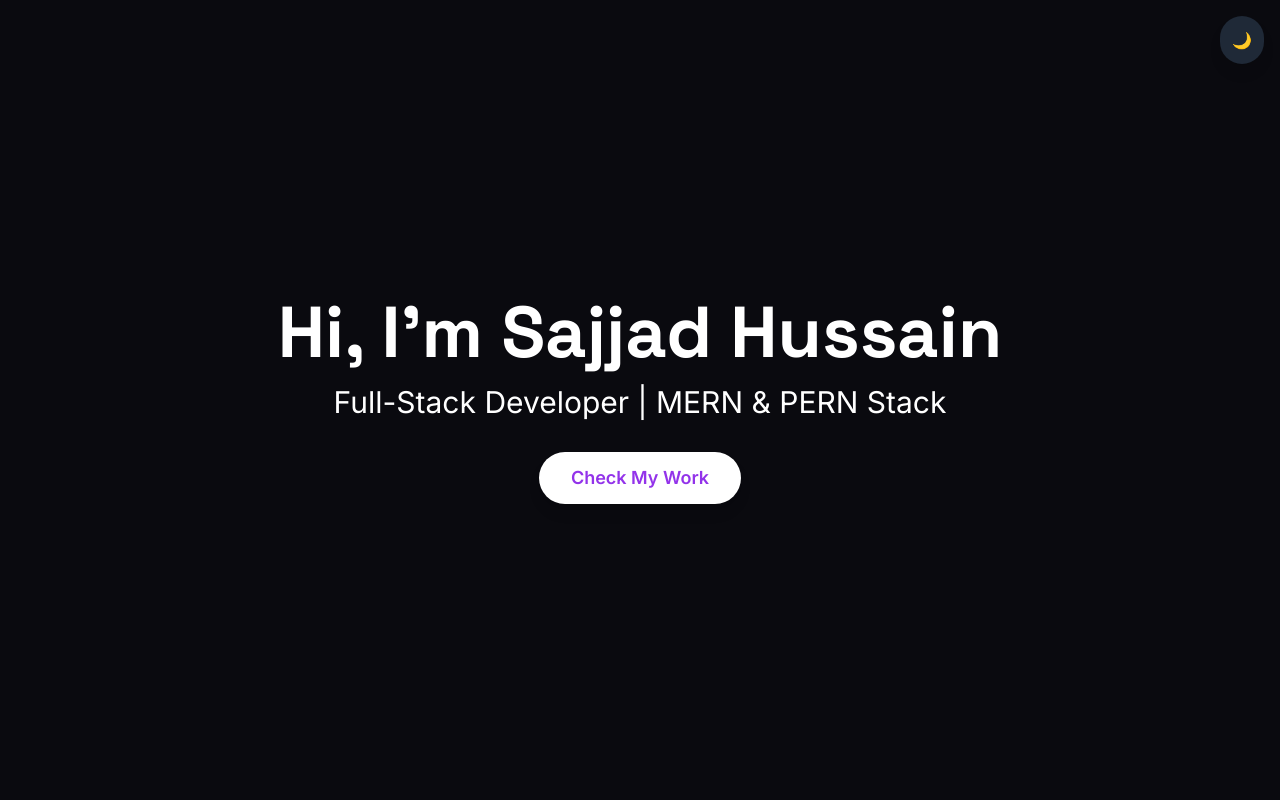
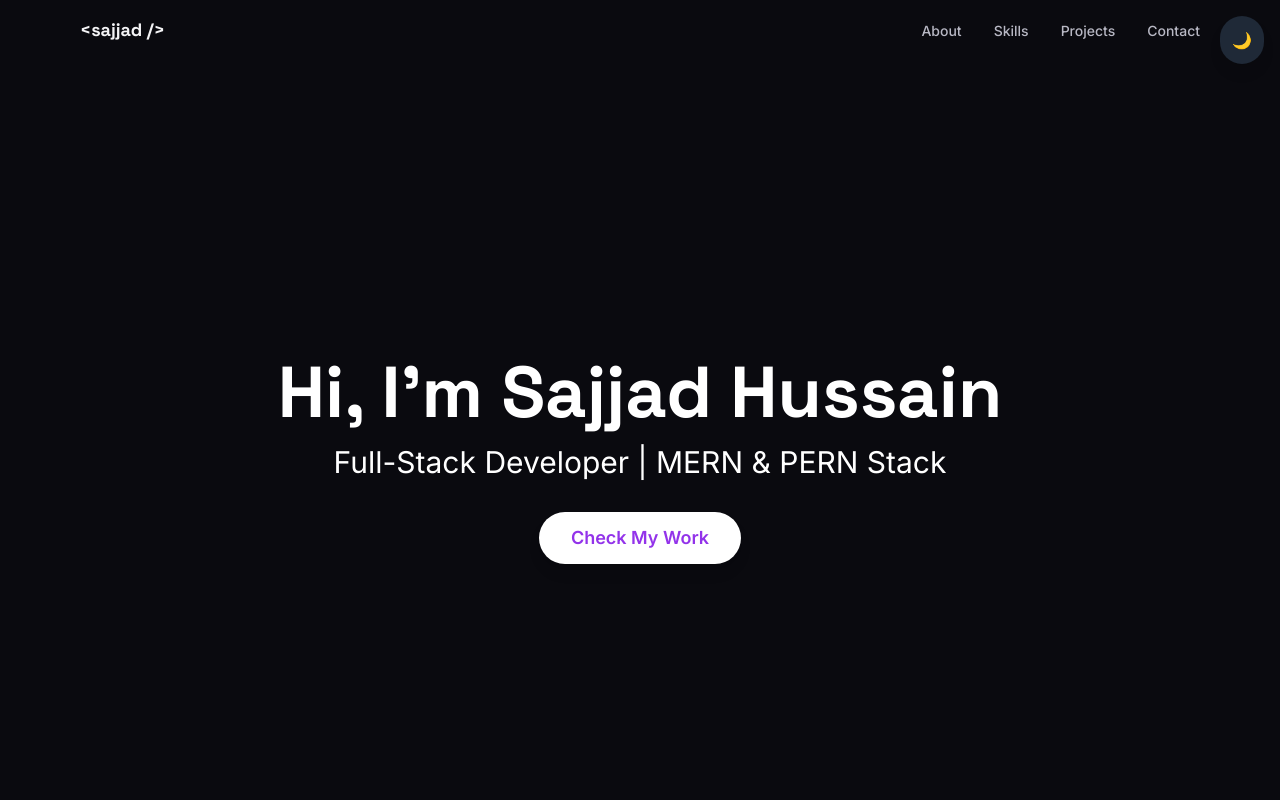
Before and after one commit to sajad-husain/portfolio-website, a React (Vite) app: page / in a window 1280 px wide. Shown: the top 800 px of the page. Built offline with nearby package versions, Linux system fonts and the light colour scheme.

Commit message:
feat: navbar component with section links

```diff
--- a/src/App.jsx
+++ b/src/App.jsx
@@ -1,4 +1,5 @@
 import useTheme from "./hooks/useTheme";
+import Navbar from "./components/Navbar";
 import Hero from "./components/Hero";
 import About from "./components/About";
 import Skills from "./components/Skills";
@@ -19,6 +20,8 @@ function App() {
             </a>
 
             <div>
+                <Navbar />
+
                 <button
                     onClick={toggleDarkMode}
                     className="fixed top-4 right-4 z-50 bg-gray-800 dark:bg-white text-white dark:text-gray-800 p-3 rounded-full shadow-lg hover:scale-110 transition-transform duration-200"
@@ -28,8 +31,7 @@ function App() {
                 </button>
 
                 <main id="main-content">
-                    <Hero />
-                    <About />
+                    <Hero />                    <About />
                     <Skills />
                     <Projects />
                     <Contact />
--- a/src/components/About.jsx
+++ b/src/components/About.jsx
@@ -1,6 +1,7 @@
 function About() {
     return (
         <section
+            id="about"
             className="section-container bg-gray-50 dark:bg-gray-800"
             aria-labelledby="about-title"
         >
--- a/src/components/Contact.jsx
+++ b/src/components/Contact.jsx
@@ -70,6 +70,7 @@ function Contact() {
 
     return (
         <section
+            id="contact"
             className="section-container bg-white dark:bg-gray-900"
             aria-labelledby="contact-title"
         >
--- a/src/components/Hero.jsx
+++ b/src/components/Hero.jsx
@@ -1,6 +1,7 @@
 function Hero() {
     return (
         <section
+            id="top"
             className="min-h-screen flex items-center justify-center surface-base px-4"
             aria-label="Hero"
         >
--- /dev/null
+++ b/src/components/Navbar.jsx
@@ -0,0 +1,36 @@
+const NAV_LINKS = [
+    { id: "about", label: "About" },
+    { id: "skills", label: "Skills" },
+    { id: "projects", label: "Projects" },
+    { id: "contact", label: "Contact" },
+];
+
+function Navbar() {
+    return (
+        <header className="z-40" role="banner">
+            <nav
+                aria-label="Primary"
+                className="container mx-auto max-w-6xl flex items-center justify-between px-4 py-4"
+            >
+                <a href="#top" className="font-display text-lg font-bold text-ink-primary">
+                    {"<sajjad />"}
+                </a>
+
+                <ul className="hidden md:flex items-center gap-8">
+                    {NAV_LINKS.map((link) => (
+                        <li key={link.id}>
+                            <a
+                                href={`#${link.id}`}
+                                className="text-sm font-medium text-ink-secondary hover:text-ink-primary transition-colors"
+                            >
+                                {link.label}
+                            </a>
+                        </li>
+                    ))}
+                </ul>
+            </nav>
+        </header>
+    );
+}
+
+export default Navbar;
--- a/src/components/Skills.jsx
+++ b/src/components/Skills.jsx
@@ -37,6 +37,7 @@ const skillCategories = [
 function Skills() {
     return (
         <section
+            id="skills"
             className="section-container bg-white dark:bg-gray-900"
             aria-labelledby="skills-title"
         >
```
